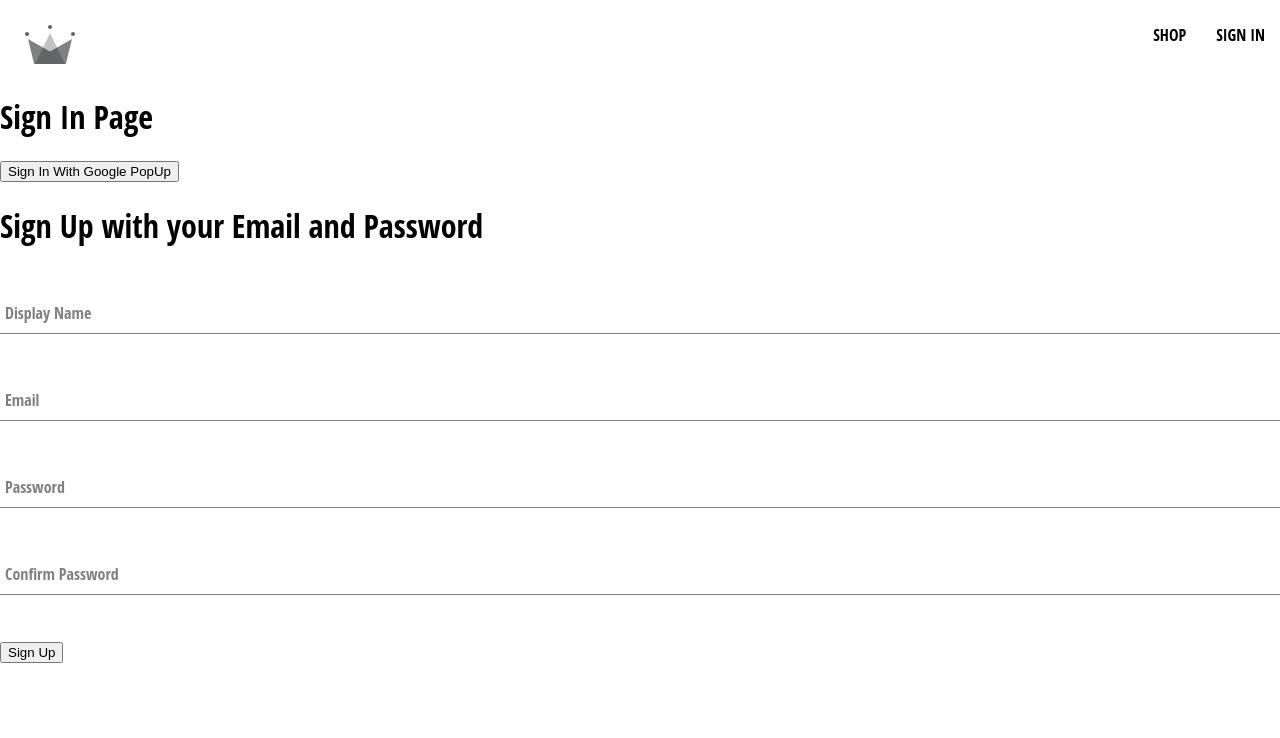
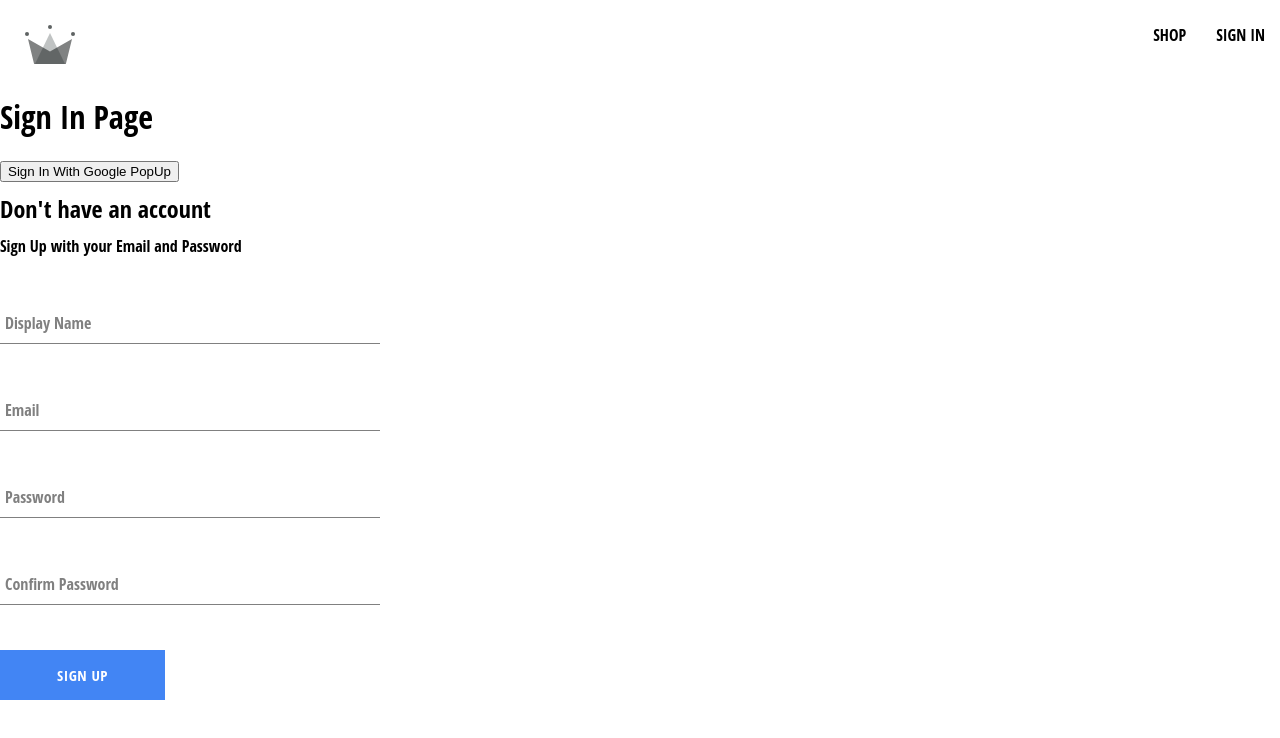
Before and after one commit to inzamamahmad3/ecommerce-clothing-site, a React (Create React App) app: page /sign-in in a window 1280 px wide. Shown: the top 738 px of the page. Built offline with nearby package versions, Linux system fonts and the light colour scheme.

Commit message:
Added Button Component

```diff
--- /dev/null
+++ b/src/components/button/button.component.jsx
@@ -0,0 +1,25 @@
+/*
+default button
+inverted button
+google sign in button
+
+*/
+import './button.styles.scss'
+const BUTTON_TYPE_CLASSES = {
+    google: 'google-sign-in',
+    inverted: 'inverted',
+
+}
+
+
+const Button = ({ childern, buttonType , ...otherProps})=>{
+    return (
+        <button className={`button-container ${BUTTON_TYPE_CLASSES[buttonType]}`}
+        {...otherProps}
+        >
+            {childern}
+        </button>
+    )
+}
+
+export default Button;
--- /dev/null
+++ b/src/components/button/button.styles.scss
@@ -0,0 +1,46 @@
+.button-container {
+    min-width: 165px;
+    width: auto;
+    height: 50px;
+    letter-spacing: 0.5px;
+    line-height: 50px;
+    padding: 0 35px 0 35px;
+    font-size: 15px;
+    background-color: black;
+    color: white;
+    text-transform: uppercase;
+    font-family: 'Open Sans Condensed';
+    font-weight: bolder;
+    border: none;
+    cursor: pointer;
+    display: flex;
+    justify-content: center;
+
+    &:hover {
+      background-color: white;
+      color: black;
+      border: 1px solid black;
+    }
+
+    &.google-sign-in {
+      background-color: #4285f4;
+      color: white;
+
+      &:hover {
+        background-color: #357ae8;
+        border: none;
+      }
+    }
+
+    &.inverted {
+      background-color: white;
+      color: black;
+      border: 1px solid black;
+
+      &:hover {
+        background-color: black;
+        color: white;
+        border: none;
+      }
+    }
+  }
--- a/src/components/sign-up-form/sign-up-form.component.jsx
+++ b/src/components/sign-up-form/sign-up-form.component.jsx
@@ -1,4 +1,6 @@
 import { useState } from "react"
+import "./sign-up-form.styles.scss"
+import Button from "../button/button.component";
 import FormInput from "../form-input/form-input.component";
 import { createAuthUserWithEmailAndPassword, createUserDocumentFromAuth } from "../../utils/firebase/firebase.utils";
 
@@ -48,8 +50,9 @@
 
 
     return (
-        <div>
-            <h1>Sign Up with your Email and Password</h1>
+        <div className="sign-up-container">
+            <h2> Don't have an account </h2>
+            <span>Sign Up with your Email and Password</span>
             <form onSubmit={handleSubmit} >
 
                 <FormInput
@@ -79,7 +82,7 @@
                 label="Confirm Password"
                 type="password" required onChange={handleChange} name="confirmPassword" value={confirmPassword} />
 
-                <button type="submit">Sign Up</button>
+                <Button buttonType="google" type="submit" childern="Sign Up" > Sign Up </Button>
             </form>
         </div>
     )
--- /dev/null
+++ b/src/components/sign-up-form/sign-up-form.styles.scss
@@ -0,0 +1,10 @@
+.sign-up-container{
+    display: flex;
+    flex-direction: column;
+    width: 380px;
+
+    h2{
+        margin: 10px 0;
+
+    }
+}
```
